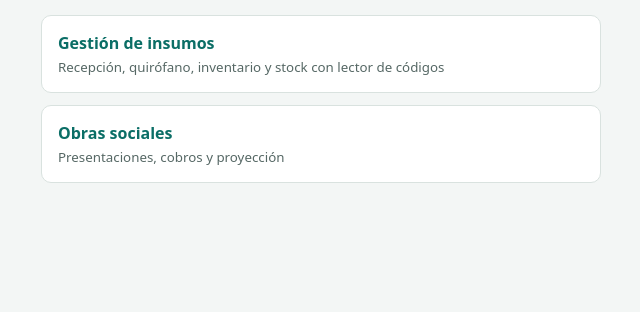
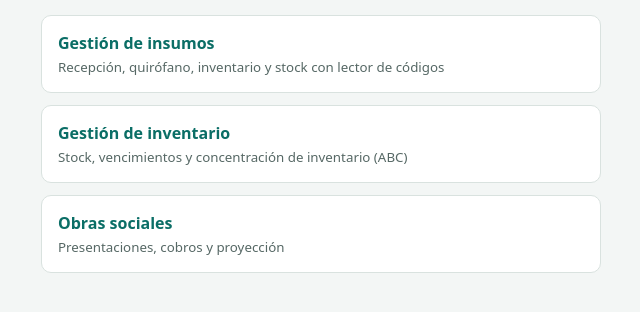
Before and after one commit to fherrando/Demos, a plain HTML site: page index.html in a window 1280 px wide. Shown: the part 88-400 px from the top of the page, without its empty margins (319-959 px from the left). Drawn offline with Linux system fonts and the light colour scheme.

Commit message:
Add files via upload

```diff
--- a/index.html
+++ b/index.html
@@ -1,3 +1,3 @@
 <!DOCTYPE html><html lang="es"><head><meta charset="utf-8"><meta name="viewport" content="width=device-width,initial-scale=1"><title>Demos</title>
 <style>body{font-family:system-ui,sans-serif;background:#f3f6f5;color:#14201e;margin:0;padding:32px 16px}main{max-width:560px;margin:0 auto}h1{font-size:26px}a{display:block;background:#fff;border:1px solid #d9e2df;border-radius:10px;padding:16px;margin:12px 0;text-decoration:none;color:#0b6e66;font-weight:600}small{display:block;color:#566865;font-weight:400;margin-top:4px}</style></head>
-<body><main><h1>Demos</h1><a href="gestion-insumos.html">Gestión de insumos<small>Recepción, quirófano, inventario y stock con lector de códigos</small></a><a href="obras-sociales.html">Obras sociales<small>Presentaciones, cobros y proyección</small></a></main></body></html>
+<body><main><h1>Demos</h1><a href="gestion-insumos.html">Gestión de insumos<small>Recepción, quirófano, inventario y stock con lector de códigos</small></a><a href="inventario-demo.html">Gestión de inventario<small>Stock, vencimientos y concentración de inventario (ABC)</small></a><a href="obras-sociales.html">Obras sociales<small>Presentaciones, cobros y proyección</small></a></main></body></html>
```
